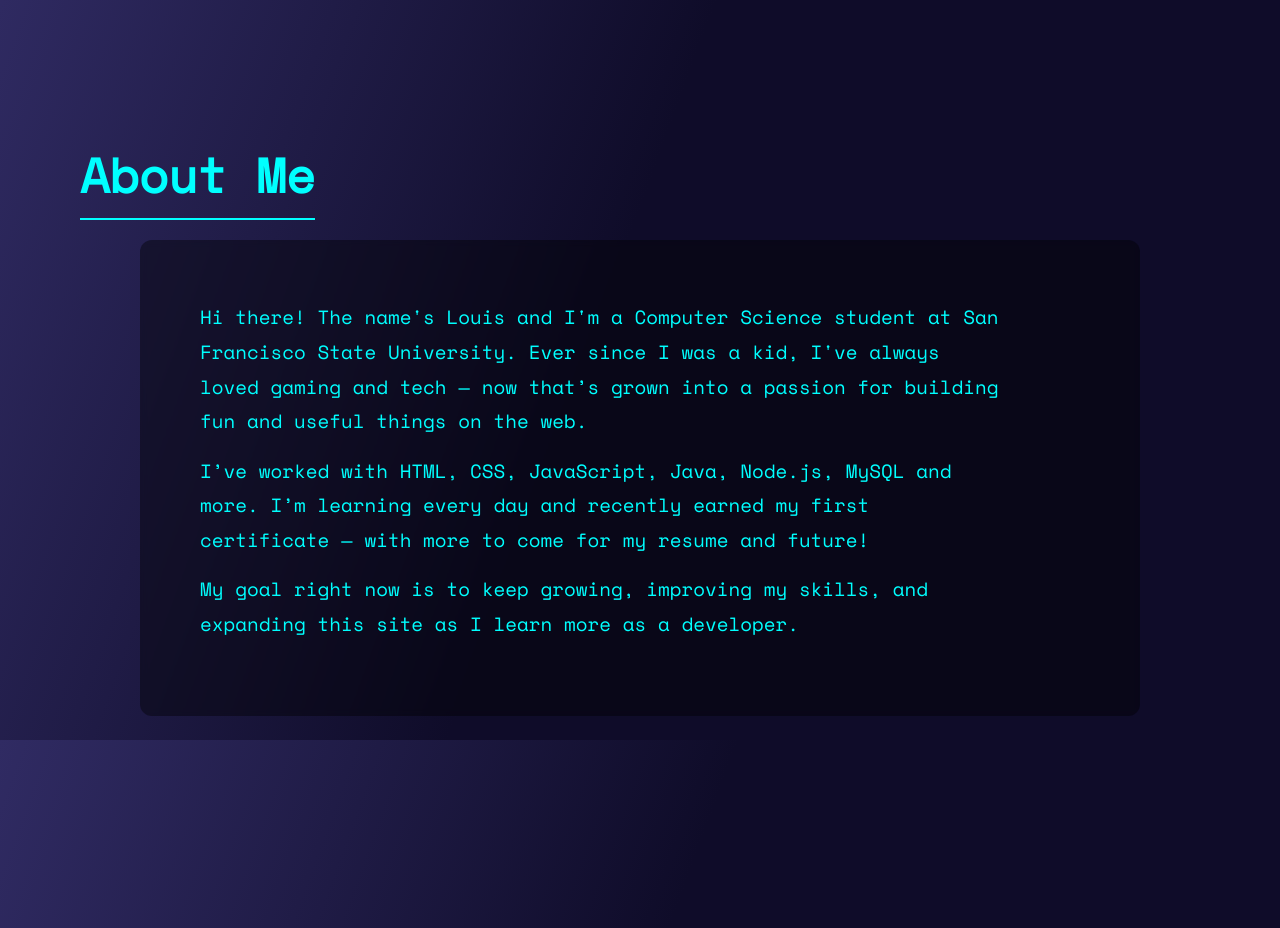
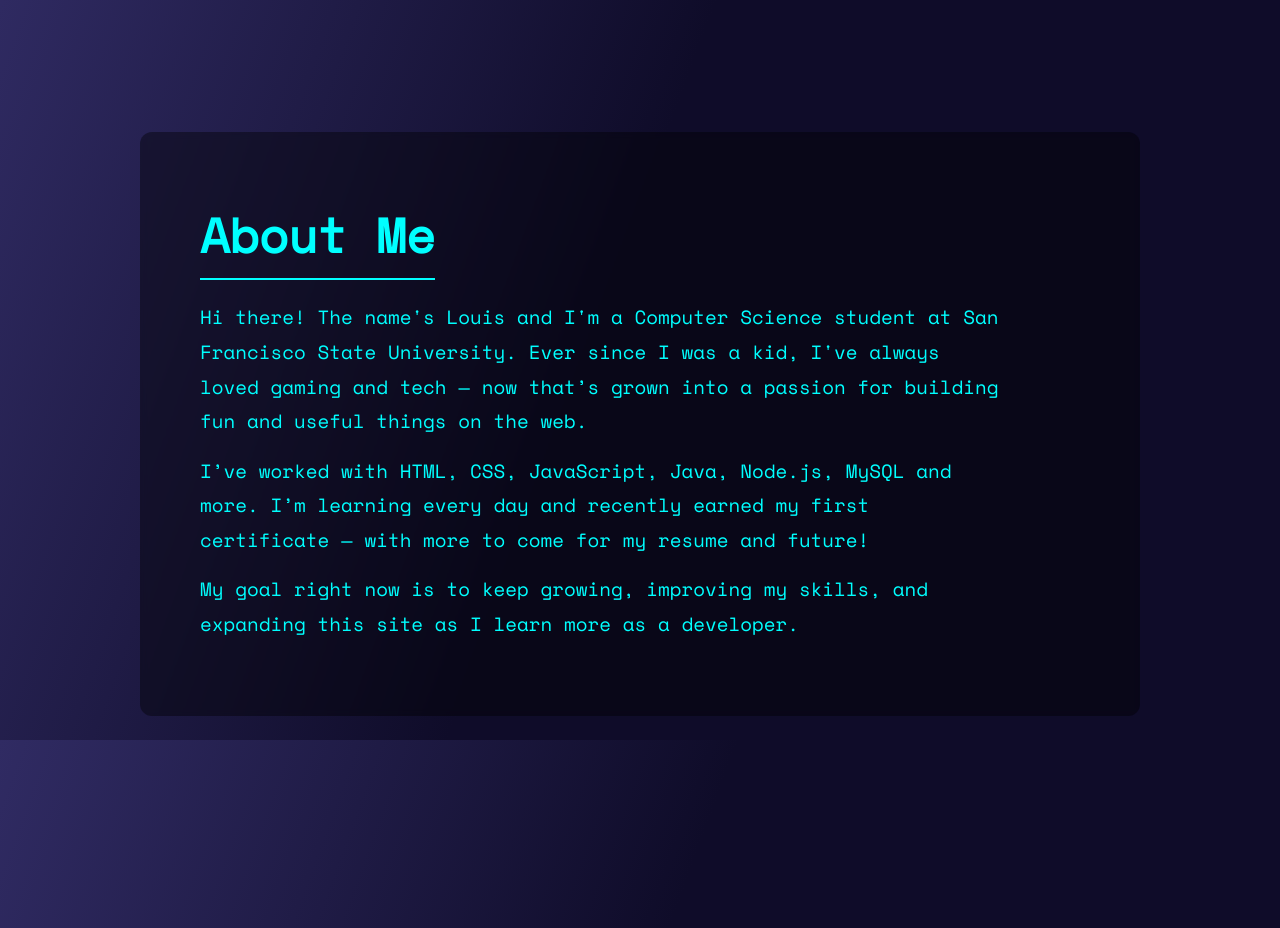
Before and after one commit to lmfsabaricos/LouisPortfolio, a plain HTML site: page index.html in a window 1280 px wide. Shown: the part 860-1788 px from the top of the page. Drawn offline with nearby package versions, Linux system fonts and the light colour scheme.

Commit message:
did some small layout fixing

```diff
--- a/index.html
+++ b/index.html
@@ -55,8 +55,9 @@
     </section>
             <!--About contents -->
     <section id ="about">
+      <div class="about-box">
       <h2 class="about-louis">About Me</h2>
-        <div class="about-box">
+
  <p>
 Hi there! The name's Louis and I'm a Computer Science student at San Francisco State University.
 Ever since I was a kid, I've always loved gaming and tech — now that’s grown into a passion for building fun and useful things on the web.
--- a/styles.css
+++ b/styles.css
@@ -158,6 +158,7 @@ body {
 }
 
 .about-louis {
+  text-align: center;
   font-size: 3rem;
   margin-bottom: 20px;
   color: #00ffff;
@@ -174,7 +175,7 @@ body {
   padding: 60px;
   border-radius: 12px;
   max-width: 1000px;
-  margin: auto;
+  margin:0 auto;
   margin-bottom: 155px;
   backdrop-filter: blur(3px);
    transition: transform 0.3s ease, box-shadow 0.3s ease;
```
